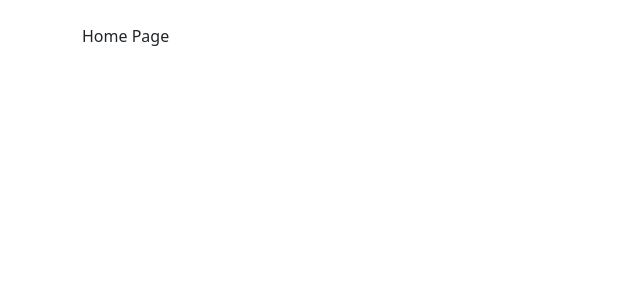
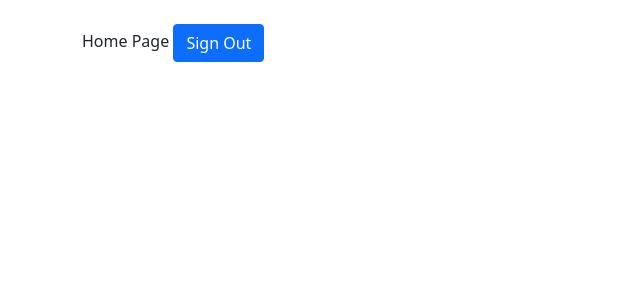
Before and after one commit to ImTheWizzy/st-project, a React (Create React App) app in the folder front-end/: page / in a window 1280 px wide. Shown: the top 300 px of the page, without its empty margins (0-640 px from the left). Built offline with nearby package versions, Linux system fonts and the light colour scheme; sample sign-in values are in the browser's storage.

Commit message:
Added sign out

```diff
--- a/front-end/src/hooks/useAuth.ts
+++ b/front-end/src/hooks/useAuth.ts
@@ -6,6 +6,6 @@ export const handleSetSession = (token: string) => {
   localStorage.setItem("session", token);
 };
 
-export const useDeleteSession = () => {
+export const handleDeleteSession = () => {
   localStorage.removeItem("session");
 };
--- a/front-end/src/screens/HomePage.tsx
+++ b/front-end/src/screens/HomePage.tsx
@@ -1,5 +1,17 @@
+import { Button } from "react-bootstrap";
+import { handleDeleteSession } from "../hooks/useAuth";
+
 const HomePage = () => {
-  return <div>Home Page</div>;
+  const handleSignOut = () => {
+    handleDeleteSession();
+    window.location.reload();
+  };
+
+  return (
+    <div>
+      Home Page <Button onClick={handleSignOut}>Sign Out</Button>
+    </div>
+  );
 };
 
 export default HomePage;
--- a/front-end/src/screens/SignIn.tsx
+++ b/front-end/src/screens/SignIn.tsx
@@ -35,7 +35,7 @@ const SignIn = () => {
 
         response.doctor && handleSetSession(response.doctor);
 
-        window.location.href = "/";
+        window.location.reload();
       } catch (error) {
         setToastVariant("danger");
         setToastMessage("Invalid sign in data!");
```
